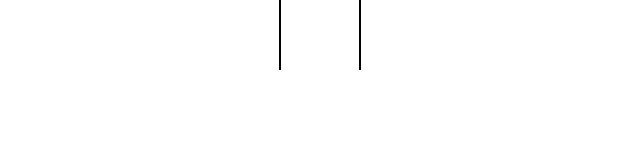
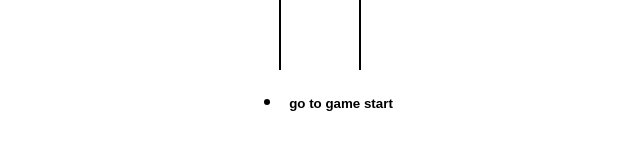
Before and after one commit to Dhalisuman001/Tic-Tac-Tow, a React (Vite) app: page / in a window 1280 px wide. Shown: the part 358-508 px from the top of the page, without its empty margins (319-959 px from the left). Built offline with nearby package versions, Linux system fonts and the light colour scheme.

Commit message:
traversal through history

```diff
--- a/src/App.jsx
+++ b/src/App.jsx
@@ -1,5 +1,6 @@
 import React, { useState } from 'react';
 import Board from './components/Board';
+import History from './components/History';
 import { calculateWinner } from './helpers';
 
 const App = () => {
@@ -33,11 +34,16 @@ const App = () => {
     });
     setCurrentMove(prev => prev + 1);
   };
+  const moveTo = move => {
+    setCurrentMove(move);
+  };
+
   return (
     <div className="app">
       <h1>Tic Tac Tow</h1>
       <h2>{message}</h2>
       <Board board={current.board} squareClick={squareClick} />
+      <History history={history} moveTo={moveTo} currentMove={currentMove} />
     </div>
   );
 };
--- /dev/null
+++ b/src/components/History.jsx
@@ -0,0 +1,27 @@
+import React from 'react';
+
+const History = ({ history, moveTo, currentMove }) => {
+  return (
+    <div>
+      <ul>
+        {history.map((_, move) => {
+          return (
+            <li key={move}>
+              <button
+                style={{ fontWeight: move === currentMove ? 'bold' : 'normal' }}
+                type="button"
+                onClick={() => {
+                  moveTo(move);
+                }}
+              >
+                {move === 0 ? 'go to game start' : `Go to move #${move}`}
+              </button>
+            </li>
+          );
+        })}
+      </ul>
+    </div>
+  );
+};
+
+export default History;
```
